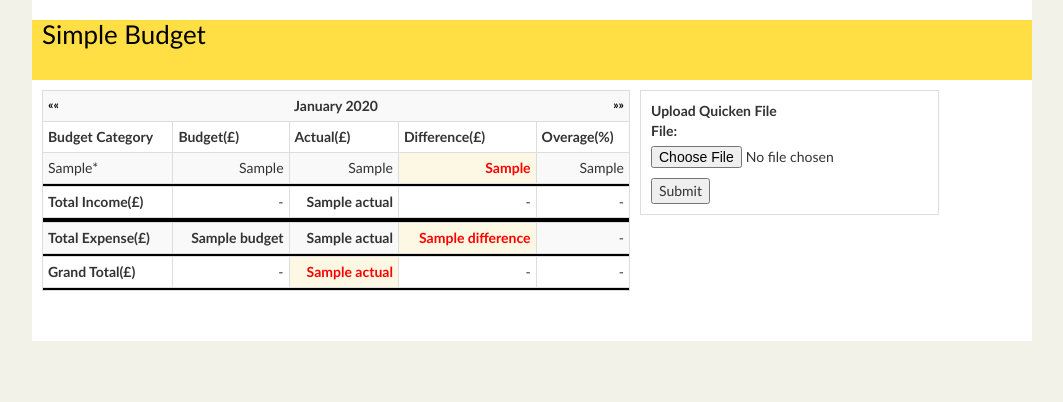
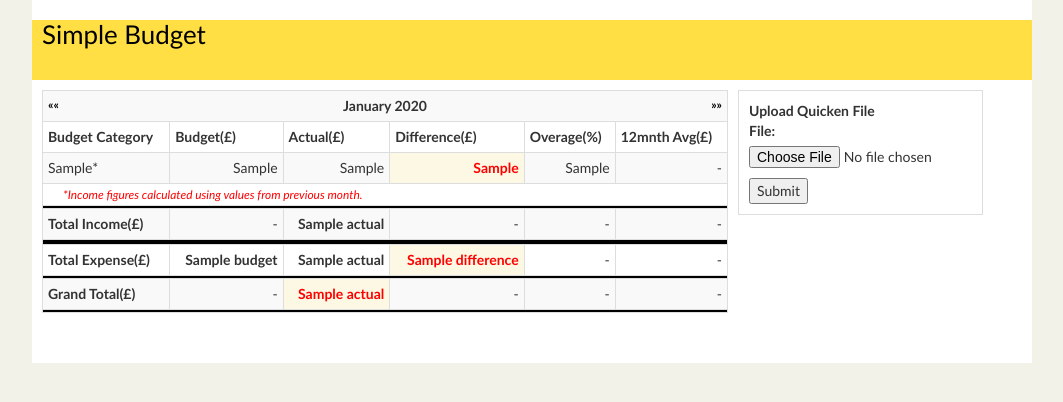
Before and after one commit to buzz1274/simple_budget, a Django app: template simple_budget/templates/index.html in a window 1280 px wide. Shown: the top 402 px of the page, without its empty margins (108-1171 px from the left). Run offline with Django 3.2, Linux system fonts and the light colour scheme; tables that the repository leaves empty hold one stand-in row (values such as "Sample post"); the template is opened without the code that fills it: values that come from a table or form of the project are taken from there, most other values are stand-ins (such as "Sample title", 1, 10 or a date in 2020); parts of the project's set-up code (start-up, migrations or seed data) failed here and were passed over; some libraries are stand-ins or nearby versions.

Commit message:
income note

```diff
--- a/simple_budget/templates/index.html
+++ b/simple_budget/templates/index.html
@@ -6,7 +6,7 @@
             <table id="budget" class="table table-condensed
                                       table-striped table-bordered">
                 <tr>
-                    <th id="date_header" colspan="5">
+                    <th id="date_header" colspan="6">
                         <span id="previous_date">
                             <a href="/" title="previous">&laquo;&laquo;</a>
                         </span>
@@ -22,6 +22,7 @@
                     <th>Actual(£)</th>
                     <th>Difference(£)</th>
                     <th>Overage(%)</th>
+                    <th>12mnth Avg(£)</th>
                 </tr>
                 {% for transaction in transactions %}
                     <tr>
@@ -74,10 +75,17 @@
                         {% else %}
                             <td class="currency">-</td>
                         {% endif %}
+                        <td class="currency">-</td>
                     </tr>
                     {% if forloop.counter == 1 %}
-                        <tr><td colspan="5" class="seperator">&nbsp;</td></tr>
-                        <tr><td colspan="5" class="seperator">&nbsp;</td></tr>
+                        <tr>
+                            <td colspan="6" class="notes">
+                                *Income figures calculated using values from
+                                previous month.
+                            </td>
+                        </tr>
+                        <tr><td colspan="6" class="seperator">&nbsp;</td></tr>
+                        <tr><td colspan="6" class="seperator">&nbsp;</td></tr>
                         <tr>
                             <td><strong>Total Income(£)</strong></td>
                             <td class="currency">-</td>
@@ -86,13 +94,14 @@
                             </td>
                             <td class="currency">-</td>
                             <td class="currency">-</td>
+                            <td class="currency">-</td>
                         </tr>
-                        <tr><td colspan="5" class="seperator">&nbsp;</td></tr>
-                        <tr><td colspan="5" class="seperator">&nbsp;</td></tr>
+                        <tr><td colspan="6" class="seperator">&nbsp;</td></tr>
+                        <tr><td colspan="6" class="seperator">&nbsp;</td></tr>
                     {% endif %}
                 {% endfor %}
-                <tr><td colspan="5" class="seperator">&nbsp;</td></tr>
-                <tr><td colspan="5" class="seperator">&nbsp;</td></tr>
+                <tr><td colspan="6" class="seperator">&nbsp;</td></tr>
+                <tr><td colspan="6" class="seperator">&nbsp;</td></tr>
                 <tr>
                     <td><strong>Total Expense(£)</strong></td>
                     <td class="currency">
@@ -119,9 +128,10 @@
                             -
                         {% endif %}
                     </td>
+                    <td class="currency">-</td>
                 </tr>
-                <tr><td colspan="5" class="seperator">&nbsp;</td></tr>
-                <tr><td colspan="5" class="seperator">&nbsp;</td></tr>
+                <tr><td colspan="6" class="seperator">&nbsp;</td></tr>
+                <tr><td colspan="6" class="seperator">&nbsp;</td></tr>
                 <tr>
                     <td><strong>Grand Total(£)</strong></td>
                     <td class="currency">-</td>
@@ -137,9 +147,10 @@
                     </td>
                     <td class="currency">-</td>
                     <td class="currency">-</td>
+                    <td class="currency">-</td>
                 </tr>
-                <tr><td colspan="5" class="seperator">&nbsp;</td></tr>
-                <tr><td colspan="5" class="seperator">&nbsp;</td></tr>
+                <tr><td colspan="6" class="seperator">&nbsp;</td></tr>
+                <tr><td colspan="6" class="seperator">&nbsp;</td></tr>
             </table>
         {% endif %}
         <div id="upload_file">
--- a/static/assets/css/styles.css
+++ b/static/assets/css/styles.css
@@ -32,9 +32,10 @@ div#upload_file {
     margin-left:10px;
     padding:10px;
     float:left;
+    width:25%
 }
 table#budget {
-    width:60%;
+    width:70%;
     float:left;
 }
 table#budget tbody tr > td.currency {
@@ -71,3 +72,12 @@ table#budget td.seperator {
     margin:0px;
     padding:0px;
 }
+table#budget td.notes {
+    background-color:#FFFFFF;
+    color:#FF0000;
+    margin:0px;
+    padding:0px;
+    font-size:0.85em;
+    font-style:italic;
+    padding:2px 2px 2px 20px;
+}
```
